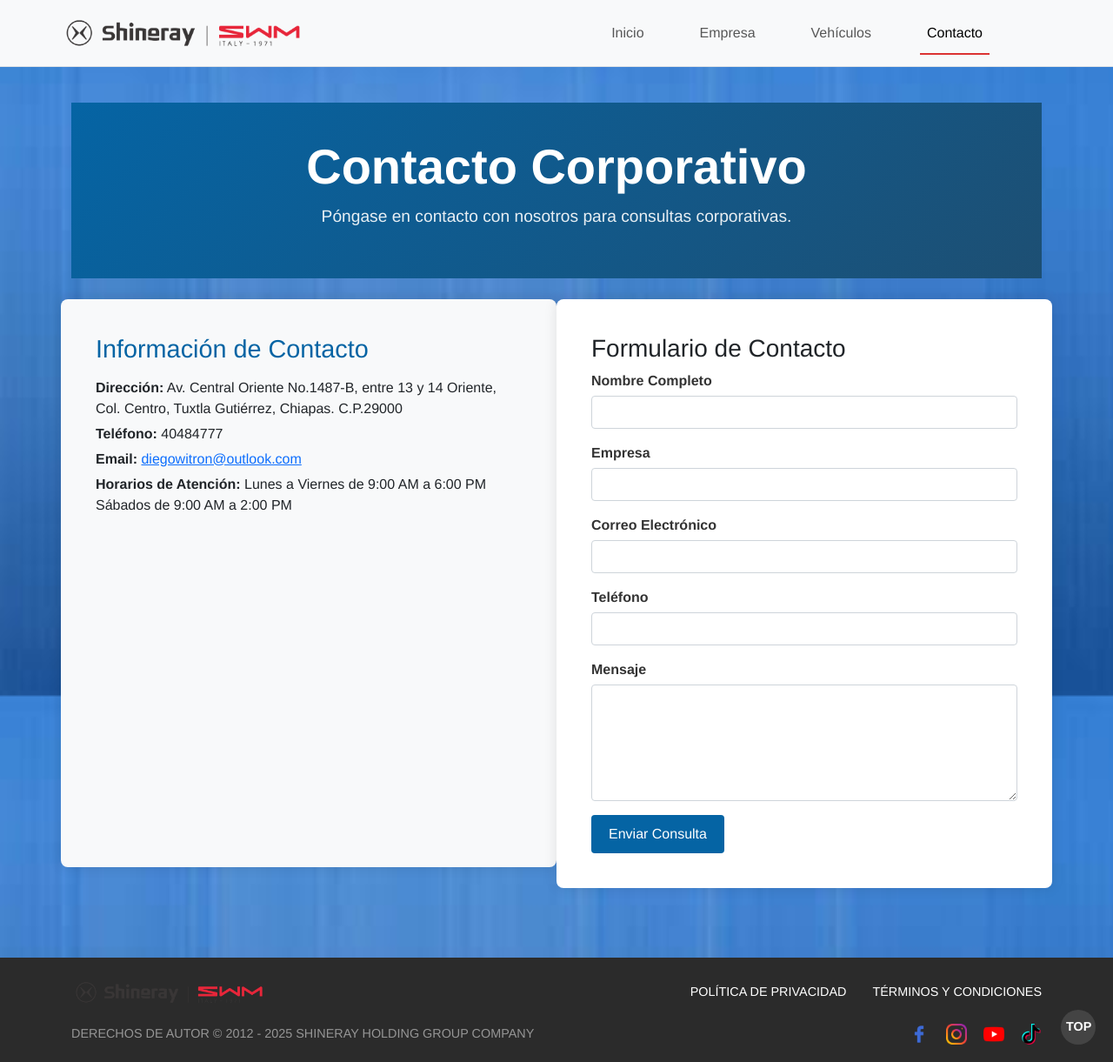
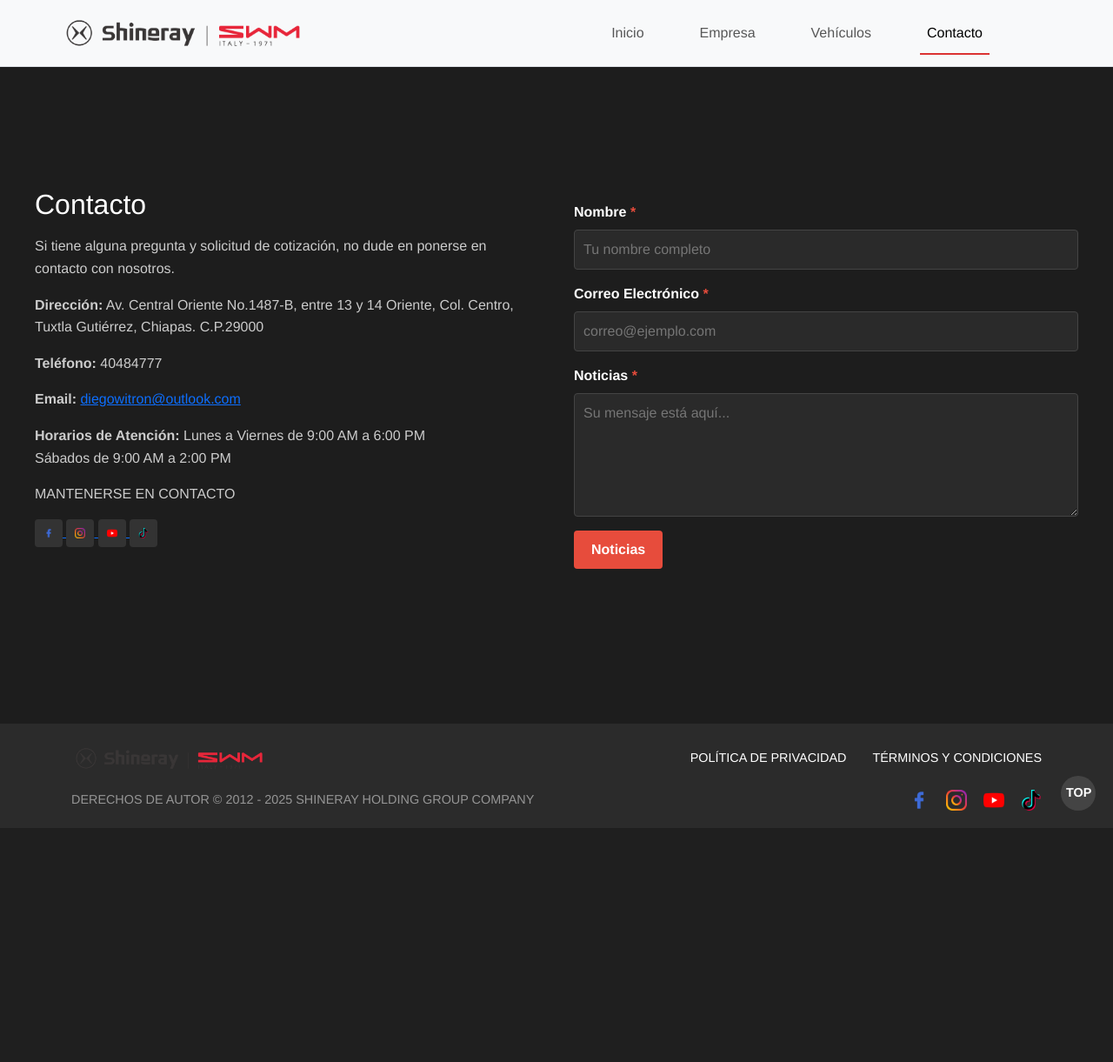
Before and after one commit to DiegoWitron234/ShinerayMexico, a Django app: page /contacto/ in a window 1280 px wide. Shown: the whole page at 87% size. After the commit the page ends 952 px from the top, so only its background shows below. Run offline with Django 5.2, Linux system fonts and the light colour scheme; some libraries are stand-ins or nearby versions.

Commit message:
Modificacion de contacto y creacion y cambios de ccs junto con cosas nuevas

```diff
--- a/ShinerayMexico/settings.py
+++ b/ShinerayMexico/settings.py
@@ -91,7 +91,7 @@
         'ENGINE': 'django.db.backends.mysql',
         'NAME': 'shineray', # Nombre de la base de datos
         'USER': 'root',      # Usuario de MySQL
-        'PASSWORD': 'amolavida',  # Contraseña de MySQL
+        'PASSWORD': 'root',  # Contraseña de MySQL
         'HOST': 'localhost',  # O la dirección IP del servidor MySQL
         'PORT': '3306',       # Puerto por defecto de MySQL
     }
--- a/main/static/main/css/contacto.css
+++ b/main/static/main/css/contacto.css
@@ -1,81 +1,133 @@
-/* contacto.css - Estilos exclusivos para la página de Contacto Corporativo */
-
-/* Encabezado de la página de contacto */
-.contacto-header {
-    background: linear-gradient(135deg, #0564a4, #1d4f73);
-    color: #fff;
-    padding: 40px 0;
-    text-align: center;
+/* FONDO Y ESTILOS GENERALES */
+body {
+  background: #1d1d1d; /* Fondo oscuro */
+  color: #fff;         /* Texto blanco */
 }
 
-  .contacto-header h1 {
-    font-size: 3.5rem;
-    font-weight: bold;
-    margin-bottom: 10px;
+/* CONTENEDOR PRINCIPAL */
+.contact-page {
+  min-height: calc(100vh - 70px); /* Ajuste si tienes un navbar fijo */
+  display: flex;
+  align-items: center;
+  justify-content: center;
+  padding: 20px;
 }
 
-  .contacto-header p {
-    font-size: 1.2rem;
-    opacity: 0.9;
+/* CONTENEDOR DEL CONTACTO */
+.contact-container {
+  display: flex;
+  flex-wrap: wrap;     /* Para que en pantallas pequeñas se ajuste */
+  max-width: 1200px;
+  width: 100%;
+  margin: 0 auto;
 }
 
-  /* Información de contacto */
-  .contacto-info {
-    background-color: #f8f9fa;
-    padding: 40px;
-    border-radius: 8px;
-    box-shadow: 0 0 15px rgba(0,0,0,0.1);
-    margin-bottom: 30px;
+/* COLUMNA IZQUIERDA: INFORMACIÓN */
+.contact-info {
+  flex: 1;
+  min-width: 280px;    /* Asegura que no colapse en pantallas muy pequeñas */
+  margin-right: 40px;
 }
 
-  .contacto-info h3 {
-    color: #0564a4;
-    margin-bottom: 15px;
-    font-size: 1.8rem;
+/* TITULO */
+.contact-info h1 {
+  font-size: 2rem;
+  margin-bottom: 1rem;
+  color: #fff;
 }
 
-  .contacto-info p {
-    font-size: 1rem;
-    margin-bottom: 5px;
+/* TEXTO */
+.contact-info p {
+  line-height: 1.6;
+  margin-bottom: 1rem;
+  color: #ccc;
 }
 
-  /* Formulario de contacto */
-  .contacto-form {
-    background-color: #ffffff;
-    padding: 40px;
-    border-radius: 8px;
-    box-shadow: 0 0 15px rgba(0,0,0,0.1);
+/* SECCIÓN DE REDES SOCIALES */
+/***************
+   Sección de redes sociales
+   (renombrada para evitar conflictos)
+***************/
+.contact-networks {
+  margin-top: 1rem;
 }
 
-  .contacto-form label {
+.contact-networks p {
   font-weight: bold;
-    margin-bottom: 5px;
-    color: #333;
+  margin-bottom: 0.5rem;
+  color: #fff; /* Ajusta según tu fondo */
 }
 
-  .contacto-form .form-control {
-    border-radius: 4px;
-    border: 1px solid #ced4da;
+/* Sección de redes sociales */
+
+/* Ajusta la separación entre iconos */
+.contact-networks-icons {
+  display: flex;
+  gap: 2rem; /* Incrementa este valor para mayor separación (antes 1rem) */
 }
 
-  .contacto-form button {
-    background-color: #0564a4;
-    color: #fff;
-    border: none;
-    padding: 10px 20px;
-    font-size: 1rem;
+/* Ajusta el tamaño y el padding de los íconos */
+.contact-networks-icon img {
+  width: 32px;  /* Más grande que los 24px anteriores */
+  height: 32px;
+  background: #333; /* Fondo gris */
+  padding: 10px;    /* Un poco más de espacio interno (antes 8px) */
   border-radius: 4px;
   transition: background-color 0.3s ease;
 }
 
-  .contacto-form button:hover {
-    background-color: #034f7a;
+.contact-networks-icon img:hover {
+  background: #555;
 }
 
-  body {
-    background-image: url('../images/Fondo.jpeg');
-    background-attachment: fixed;
-    background-size: cover;
-    background-position: center;
-    background-repeat: no-repeat;
+
+
+/* COLUMNA DERECHA: FORMULARIO */
+.contact-form {
+  flex: 1;
+  min-width: 300px;
+  margin-top: 1rem;  /* Espacio en pantallas pequeñas */
 }
+
+/* FORMULARIO */
+.contact-form form {
+  display: flex;
+  flex-direction: column;
+}
+.contact-form label {
+  font-weight: bold;
+  margin-bottom: 0.5rem;
+  color: #fff;
+}
+.contact-form label span {
+  color: #e74c3c; /* Color para el asterisco */
+}
+.contact-form input,
+.contact-form textarea {
+  background: #2a2a2a;
+  border: 1px solid #444;
+  color: #fff;
+  padding: 10px;
+  margin-bottom: 1rem;
+  border-radius: 4px;
+  outline: none;
+  font-size: 1rem;
+}
+.contact-form input:focus,
+.contact-form textarea:focus {
+  border-color: #666;
+}
+.contact-form button.contact-button {
+  align-self: flex-start;
+  background: #e74c3c;
+  color: #fff;
+  border: none;
+  padding: 10px 20px;
+  border-radius: 4px;
+  cursor: pointer;
+  font-weight: bold;
+  transition: background 0.3s ease;
+}
+.contact-form button.contact-button:hover {
+  background: #c0392b;
+}
--- a/main/templates/main/contacto.html
+++ b/main/templates/main/contacto.html
@@ -1,57 +1,68 @@
 {% extends 'main/base.html' %}
 {% load static %}
-{% block title %}Contacto Corporativo - Shineray{% endblock %}
+
+{% block title %}Contacto - Shineray{% endblock %}
+
 {% block extra_head %}
-  <!-- Estilos exclusivos para la página de contacto -->
-  <link rel="stylesheet" href="{% static 'main/css/contacto.css' %}">
+<link rel="stylesheet" href="{% static 'main/css/contacto.css' %}">
 {% endblock %}
+
 {% block content %}
-<section class="py-5">
-  <div class="container">
-    <div class="contacto-header mb-4">
-      <h1 class="display-4">Contacto Corporativo</h1>
-      <p class="lead">Póngase en contacto con nosotros para consultas corporativas.</p>
-    </div>
+<div class="contact-page">
+  <div class="contact-container">
+    <!-- Columna izquierda -->
+    <div class="contact-info">
+      <h1>Contacto</h1>
+      <p>Si tiene alguna pregunta y solicitud de cotización, no dude en ponerse en contacto con nosotros.</p>
 
-    <div class="row">
-      <!-- Información de contacto -->
-      <div class="col-md-6 mb-4 contacto-info">
-        <h3>Información de Contacto</h3>
+        <!-- Datos de contacto adicionales -->
+      <div class="contact-details">
         <p><strong>Dirección:</strong> Av. Central Oriente No.1487-B, entre 13 y 14 Oriente, Col. Centro, Tuxtla Gutiérrez, Chiapas. C.P.29000</p>
         <p><strong>Teléfono:</strong> 40484777</p>
         <p><strong>Email:</strong> <a href="mailto:diegowitron@outlook.com">diegowitron@outlook.com</a></p>
-        <p><strong>Horarios de Atención:</strong> Lunes a Viernes de 9:00 AM a 6:00 PM
-            Sábados de 9:00 AM a 2:00 PM </p>
+        <p><strong>Horarios de Atención:</strong> Lunes a Viernes de 9:00 AM a 6:00 PM <br>
+           Sábados de 9:00 AM a 2:00 PM
+        </p>
       </div>
-      <!-- Formulario de contacto -->
-      <div class="col-md-6 contacto-form">
-        <h3>Formulario de Contacto</h3>
-        <form method="post" action="{% url 'contacto' %}">
-          {% csrf_token %}
-          <div class="mb-3">
-            <label for="nombre" class="form-label">Nombre Completo</label>
-            <input type="text" class="form-control" id="nombre" name="nombre" required>
-          </div>
-          <div class="mb-3">
-            <label for="empresa" class="form-label">Empresa</label>
-            <input type="text" class="form-control" id="empresa" name="empresa" required>
-          </div>
-          <div class="mb-3">
-            <label for="email" class="form-label">Correo Electrónico</label>
-            <input type="email" class="form-control" id="email" name="email" required>
-          </div>
-          <div class="mb-3">
-            <label for="telefono" class="form-label">Teléfono</label>
-            <input type="text" class="form-control" id="telefono" name="telefono">
-          </div>
-          <div class="mb-3">
-            <label for="mensaje" class="form-label">Mensaje</label>
-            <textarea class="form-control" id="mensaje" name="mensaje" rows="5" required></textarea>
-          </div>
-          <button type="submit" class="btn btn-primary">Enviar Consulta</button>
-        </form>
+
+
+      <div class="contact-socials">
+        <p>MANTENERSE EN CONTACTO</p>
+        <div class="social-icons">
+          <a href="#" class="contact-networks-icon">
+            <img src="{% static 'main/images/facebook.png' %}" alt="Facebook">
+          </a>
+          <a href="#" class="contact-networks-icon">
+            <img src="{% static 'main/images/instagram.png' %}" alt="Instagram">
+          </a>
+          <a href="#" class="contact-networks-icon">
+            <img src="{% static 'main/images/youtube.png' %}" alt="YouTube">
+          </a>
+          <a href="#" class="contact-networks-icon">
+            <img src="{% static 'main/images/tiktok.png' %}" alt="TikTok">
+          </a>
+        </div>
       </div>
+
+
+    </div>
+
+    <!-- Columna derecha -->
+    <div class="contact-form">
+      <form action="#" method="POST">
+        {% csrf_token %}
+        <label for="nombre">Nombre <span>*</span></label>
+        <input type="text" id="nombre" name="nombre" placeholder="Tu nombre completo" required>
+
+        <label for="correo">Correo Electrónico <span>*</span></label>
+        <input type="email" id="correo" name="correo" placeholder="correo@ejemplo.com" required>
+
+        <label for="mensaje">Noticias <span>*</span></label>
+        <textarea id="mensaje" name="mensaje" rows="5" placeholder="Su mensaje está aquí..." required></textarea>
+
+        <button type="submit" class="contact-button">Noticias</button>
+      </form>
     </div>
   </div>
-</section>
+</div>
 {% endblock %}
--- a/main/templates/main/empresa.html
+++ b/main/templates/main/empresa.html
@@ -39,7 +39,7 @@
                 </div>
             </div>
             <div class="col-md-6" data-aos="fade-left">
-                <img src="{% static 'main/images/oricardohenri-6.jpg' %}" alt="Historia de la empresa" class="img-fluid rounded shadow">
+                <img src="{% static 'main/images/carroemergencia2.jpeg' %}" alt="Historia de la empresa" class="img-fluid rounded shadow">
             </div>
         </div>
     </div>
--- a/main/templates/main/inicio.html
+++ b/main/templates/main/inicio.html
@@ -35,7 +35,7 @@
         </div>
       </div>
       <div class="carousel-item">
-        <img src="{% static 'main/images/banner2.jpg' %}" class="d-block w-100" alt="Modelo 2">
+        <img src="{% static 'main/images/banner1.jpg' %}" class="d-block w-100" alt="Modelo 2">
       </div>
       <div class="carousel-item">
         <img src="{% static 'main/images/banner3.jpg' %}" class="d-block w-100" alt="Modelo 3">
```
Also changed, not shown: main/static/main/css/404.css (added, +85 -0 lines), main/templates/main/404.html (+28 -3 lines), main/templates/main/servicios.html (+30 -64 lines), main/static/main/images/Cactus1.png (added), main/static/main/images/banner1.1.png (added), main/static/main/images/carro4040.png (added), main/static/main/images/carroemergencia2.jpeg (added). Lines whose indentation alone changed are shown as unchanged.
